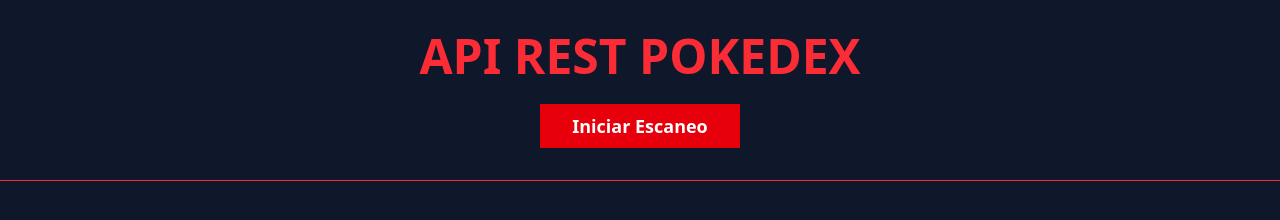
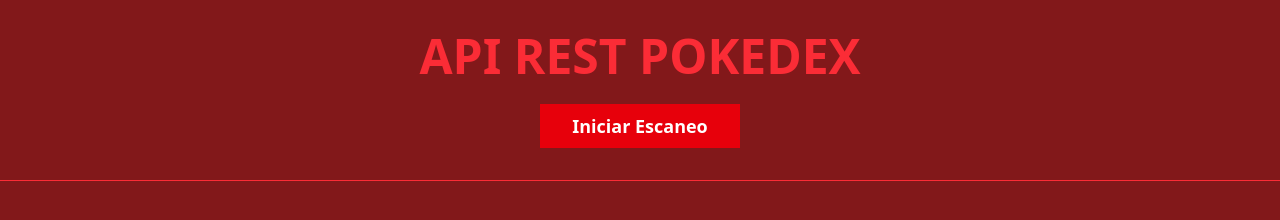
Before and after one commit to PamiloVillegas/pokeAPI, a plain HTML site: page index.html in a window 1280 px wide. Drawn offline with nearby package versions, Linux system fonts and the light colour scheme.

Commit message:
Cambio de color en el body

```diff
--- a/index.html
+++ b/index.html
@@ -6,8 +6,8 @@
     <script src="https://cdn.jsdelivr.net/npm/@tailwindcss/browser@4"></script>
     <title>Pokemon API</title>
   </head>
-  <body class="bg-slate-900 text-slate-100 min-h-screen font-sans">
-    <header class="bg-slate-900 text-center p-8 border-b border-red-500">
+  <body class="bg-red-900 text-slate-100 min-h-screen font-sans">
+    <header class="bg-red-900 text-center p-8 border-b border-red-500">
       <h1 class="text-5xl font-extrabold text-red-500 uppercase pb-6">
         API Rest Pokedex
       </h1>
```
